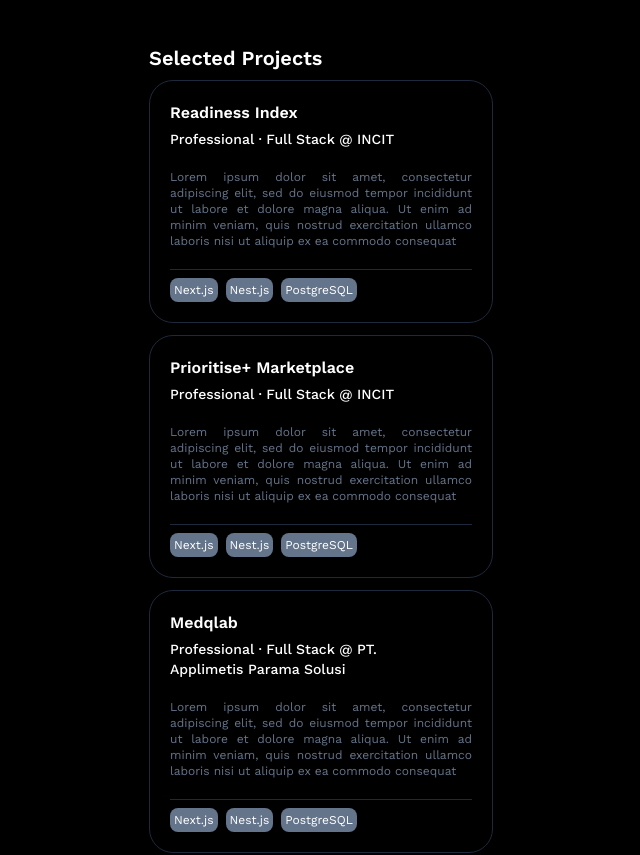
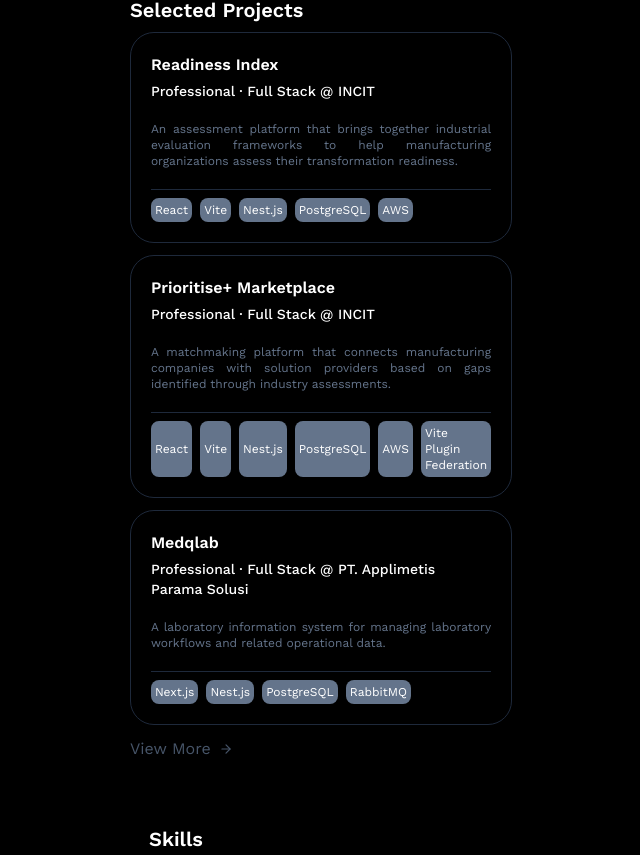
Before and after one commit to DiazNugraha/portofolio, a Next.js app: page / in a window 1280 px wide. Shown: the part 1160-2015 px from the top of the page, without its empty margins (319-959 px from the left). Built offline with nearby package versions, Linux system fonts and the light colour scheme.

Commit message:
feat: adjust wordings

```diff
--- a/src/features/home/sections/ExperienceSection.tsx
+++ b/src/features/home/sections/ExperienceSection.tsx
@@ -14,14 +14,14 @@
     title: "International Centre for Industrial Transformation (INCIT)",
     subtitle: "Full Stack Developer · Aug 2024 — Jun 2026",
     description:
-      "Lorem ipsum dolor sit amet, consectetur adipiscing elit, sed do eiusmod tempor incididunt ut labore et dolore magna aliqua. Ut enim ad minim veniam, quis nostrud exercitation ullamco laboris nisi ut aliquip ex ea commodo consequat",
+      "Developed and maintained enterprise web applications, contributing to frontend and backend development accross multiple platform modules.",
     industryDomain: "Enterprise Software · Full-time",
   },
   {
     title: "PT APPLIMETIS PARAMA SOLUTION",
     subtitle: "Full Stack Developer · Nov 2022 — Mar 2024",
     description:
-      "Lorem ipsum dolor sit amet, consectetur adipiscing elit, sed do eiusmod tempor incididunt ut labore et dolore magna aliqua. Ut enim ad minim veniam, quis nostrud exercitation ullamco laboris nisi ut aliquip ex ea commodo consequat",
+      "Developed and maintained enterprise web applications, contributing to frontend and backend development across multiple services and third-party integrations.",
     industryDomain: "Healthcare Information Technology · Full-time",
   },
 ];
--- a/src/features/home/sections/ProjectSection.tsx
+++ b/src/features/home/sections/ProjectSection.tsx
@@ -14,22 +14,29 @@
     title: "Readiness Index",
     subtitle: "Professional · Full Stack @ INCIT",
     description:
-      "Lorem ipsum dolor sit amet, consectetur adipiscing elit, sed do eiusmod tempor incididunt ut labore et dolore magna aliqua. Ut enim ad minim veniam, quis nostrud exercitation ullamco laboris nisi ut aliquip ex ea commodo consequat",
-    badges: ["Next.js", "Nest.js", "PostgreSQL"],
+      "An assessment platform that brings together industrial evaluation frameworks to help manufacturing organizations assess their transformation readiness.",
+    badges: ["React", "Vite", "Nest.js", "PostgreSQL", "AWS"],
   },
   {
     title: "Prioritise+ Marketplace",
     subtitle: "Professional · Full Stack @ INCIT",
     description:
-      "Lorem ipsum dolor sit amet, consectetur adipiscing elit, sed do eiusmod tempor incididunt ut labore et dolore magna aliqua. Ut enim ad minim veniam, quis nostrud exercitation ullamco laboris nisi ut aliquip ex ea commodo consequat",
-    badges: ["Next.js", "Nest.js", "PostgreSQL"],
+      "A matchmaking platform that connects manufacturing companies with solution providers based on gaps identified through industry assessments.",
+    badges: [
+      "React",
+      "Vite",
+      "Nest.js",
+      "PostgreSQL",
+      "AWS",
+      "Vite Plugin Federation",
+    ],
   },
   {
     title: "Medqlab",
     subtitle: "Professional · Full Stack @ PT. Applimetis Parama Solusi",
     description:
-      "Lorem ipsum dolor sit amet, consectetur adipiscing elit, sed do eiusmod tempor incididunt ut labore et dolore magna aliqua. Ut enim ad minim veniam, quis nostrud exercitation ullamco laboris nisi ut aliquip ex ea commodo consequat",
-    badges: ["Next.js", "Nest.js", "PostgreSQL"],
+      "A laboratory information system for managing laboratory workflows and related operational data.",
+    badges: ["Next.js", "Nest.js", "PostgreSQL", "RabbitMQ"],
   },
 ];
 
```
